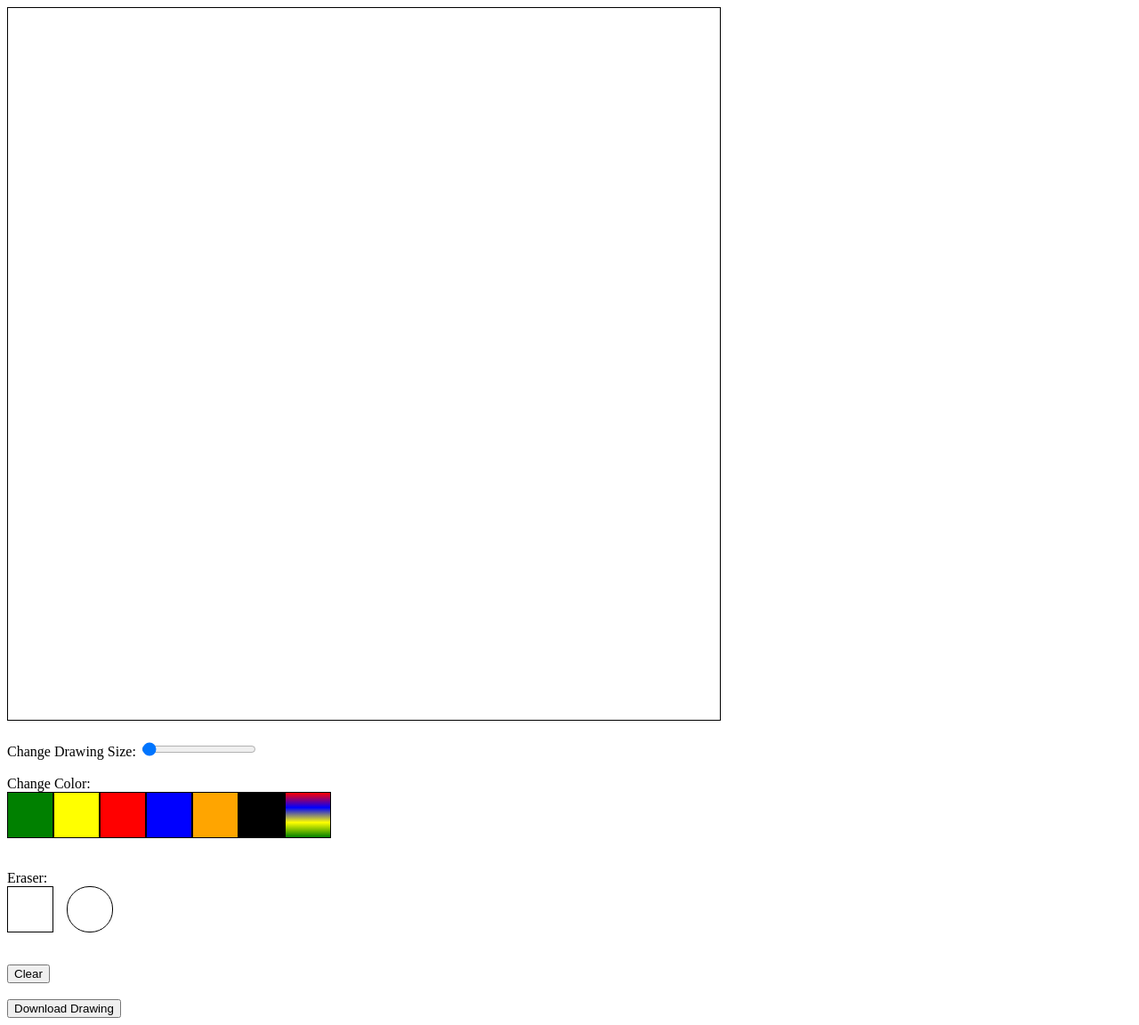
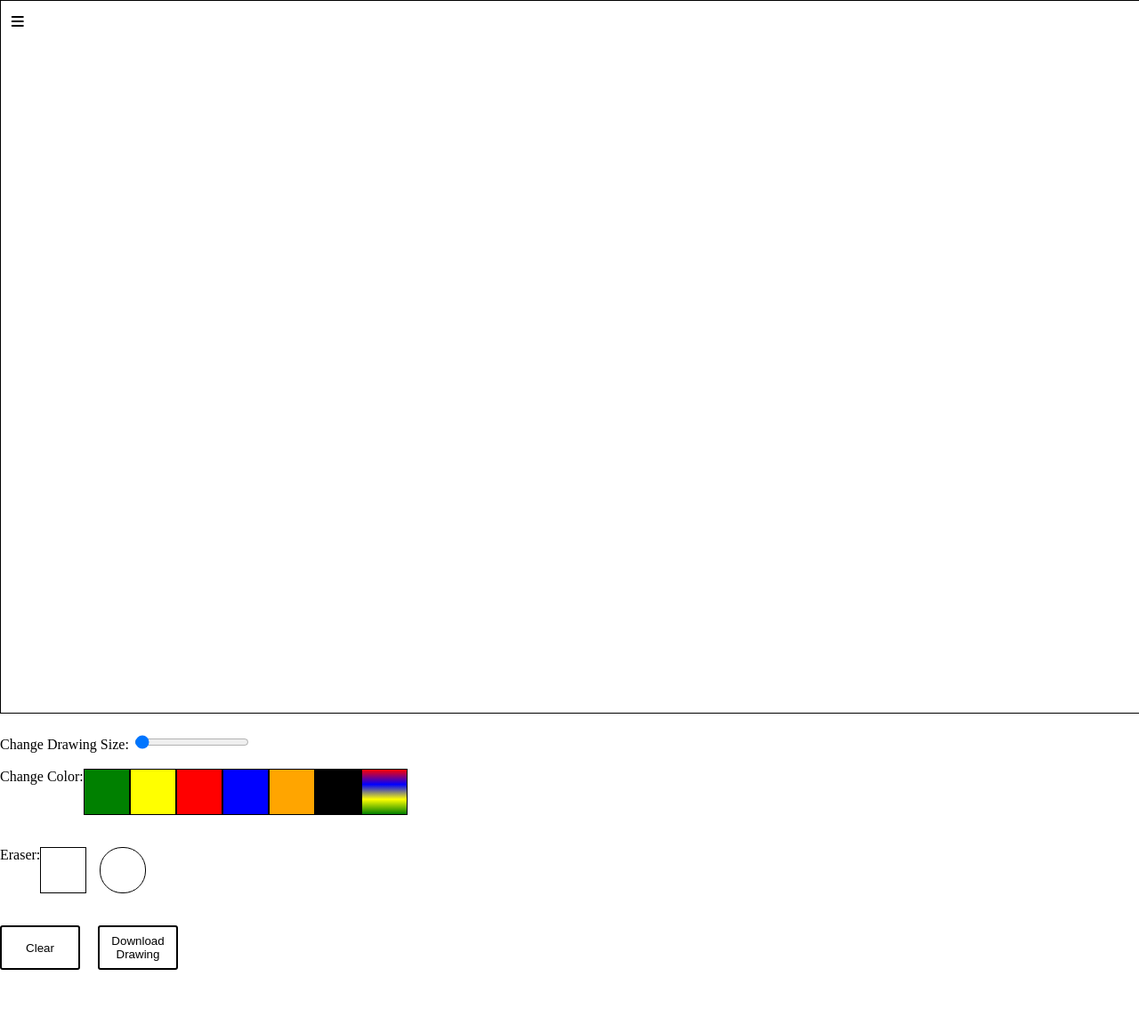
Before and after one commit to BambooCode98/drawing-app, a plain HTML site: page index.html in a window 1280 px wide. Shown: the whole page at 89% size. After the commit the page ends 1090 px from the top, so only its background shows below. Drawn offline with Linux system fonts and the light colour scheme.

Commit message:
adding a menu

```diff
--- a/code2.js
+++ b/code2.js
@@ -12,6 +12,7 @@ let rby = document.querySelector('.rby');
 let eraserSq = document.querySelector('.eraserSquare');
 let eraserC = document.querySelector('.eraserCircle');
 let download = document.querySelector('.download');
+let menu = document.querySelector('.menu');
 let coords = {x:0, y:0};
 let touchCoords = {x:0, y:0};
 let hue = 0;
@@ -20,8 +21,8 @@ let colors = "";
 let colorInt;
 let lineEnd = "";
 
-// ctx.canvas.width = window.innerWidth;
-// ctx.canvas.height = window.innerHeight;
+ctx.canvas.width = window.innerWidth;
+ctx.canvas.height = window.innerHeight;
 
 
 window.addEventListener('load', (e) => {
@@ -50,7 +51,7 @@ eraserC.addEventListener('click', colorChanger)
 rby.addEventListener('click', multiColor)
 
 download.addEventListener('click', (e) => {
-  let canvasURL = canvas.toDataURL();
+  let canvasURL = canvas.toDataURL('yourDrawing/png','1');
   const createAnchor = document.createElement('a');
   createAnchor.href = canvasURL;
   createAnchor.download = "yourDrawing.png";
@@ -58,12 +59,9 @@ download.addEventListener('click', (e) => {
   createAnchor.remove();
 })
 
-// async function downloadCanvas() {
-//   let link = document.querySelector('.link');
-//   link.setAttribute('downlaod', 'yourDrawing.png');
-//   link.setAttribute('href', canvas.toDataURL('yourDrawing.png'));
-//   link.click();
-// }
+menu.addEventListener('click', () => {
+
+})
 
 function initial(event) {
   mousePosition(event);
@@ -103,10 +101,12 @@ function stop() {
 
 function initialTouch(e) {
   e.preventDefault();
+  // [touchCoords.x,touchCoords.y] = [e.touches[0].pageX,e.touches[0].pageX]
   [...e.changedTouches].forEach(touch => {
-    touchPosition(touch);
-    console.log(touchCoords);
-
+    // touchPosition(touch);
+    // console.log(touchCoords);
+    [touchCoords.x,touchCoords.y] = [touch.pageX,touch.pageY]
+    console.log(touchCoords.x,touchCoords.y);
 
   })
   drawing = true;
@@ -124,11 +124,12 @@ function drawTouch(e) {
     }
     ctx.lineJoin = "round";
     ctx.strokeStyle = colors;
-    ctx.moveTo(touch.pageX,touch.pageY);
-    touchPosition(touch);
-    ctx.lineTo(touchCoords.x,touchCoords.y);
+    ctx.moveTo(touchCoords.x,touchCoords.y);
+    // touchPosition(touch);
+    ctx.lineTo(touch.pageX,touch.pageY);
     ctx.stroke();
     ctx.closePath();
+    [touchCoords.x,touchCoords.y] = [touch.pageX,touch.pageY];
   })
 
 
@@ -148,9 +149,7 @@ function stopTouch(e) {
     touchCoords.x = 0;
     touchCoords.y = 0;
     lineEnd = "round";
-    // [...e.changedTouches].forEach( touch => {
 
-    // })
   }
 }
 
--- a/index.html
+++ b/index.html
@@ -5,6 +5,7 @@
         <meta http-equiv="X-UA-Compatible" content="IE=edge">
         <meta name="viewport" content="width=device-width, initial-scale=1.0">
         <title>Etch-a-Sketch</title>
+        <link rel="stylesheet" href="https://cdnjs.cloudflare.com/ajax/libs/font-awesome/6.1.1/css/all.min.css" integrity="sha512-KfkfwYDsLkIlwQp6LFnl8zNdLGxu9YAA1QvwINks4PhcElQSvqcyVLLD9aMhXd13uQjoXtEKNosOWaZqXgel0g==" crossorigin="anonymous" referrerpolicy="no-referrer" />
         <link rel="stylesheet" href="style.css">
     </head>
 
@@ -21,16 +22,18 @@
         <br/>
         <br/>
         <button id="reset">Clear</button> -->
+        <canvas class="canvas" height="440" width="340"></canvas>
 
-        <canvas class="canvas" height="800" width="800"></canvas>
         <br/>
         <br/>
+        <i class="fa-solid fa-bars menubars"></i>
+        <div class="menu">
           <label>Change Drawing Size:</label>
           <input type="range" min="0" max="100" step="1" class="slider">
           <br/>
           <br/>
+          <div class="colorContainer">
             <label>Change Color:</label>
-        <div class="colorContainer">
             <div class="green"></div>
             <div class="yellow"></div>
             <div class="red"></div>
@@ -41,17 +44,20 @@
           </div>
           <br/>
           <br/>
+          <div class="eraserContainer">
             <label>Eraser:</label>
-        <div class="eraserContainer">
             <div class="eraserSquare"></div>
             <div class="eraserCircle"></div>
           </div>
           <br/>
           <br/>
+          <div class="buttonContainer">
             <button class="clear">Clear</button>
             <br/>
             <br/>
             <button class="download">Download Drawing</button>
+          </div>
+        </div>
 
         <script src="code2.js"></script>
     </body>
--- a/style.css
+++ b/style.css
@@ -1,21 +1,104 @@
-
-
-.canvas{
-    border: 1px solid black;
-    /* touch-action: none; */
+html,
+body {
+  margin: 0;
+  padding: 0;
 }
 
-.colorContainer, .eraserContainer{
+* {
+  user-select: none;
+}
+
+.canvas {
+  border: 1px solid black;
+  margin: 0;
+}
+
+.menubars {
+  cursor: pointer;
+  animation-play-state: paused;
+  position: absolute;
+  top: 2%;
+  left: 1%;
+}
+
+.menubars:hover {
+  animation: menuColor 3s infinite;
+  animation-play-state: running;
+}
+
+@keyframes menuColor {
+  0% {
+    color: black;
+  }
+  25% {
+    color: rgb(87, 87, 87);
+  }
+  50% {
+    color: rgb(105, 105, 105);
+  }
+  75% {
+    color: rgb(87, 87, 87);
+  }
+  100% {
+    color: black;
+  }
+}
+
+.menu {
+
+}
+
+@media only screen and (min-width: 500px) {
+  /* .canvas{
+        height: 800px;
+        width: 800px;
+    } */
+  /* html{
+      display: flex;
+			justify-content: center;
+			position: relative;
+		}
+
+		.colorContainer {
+			display: flex;
+			position: absolute;
+			top: 50px;
+			left: 170px;
+		}
+
+		.eraserContainer{
+			display: flex;
+			position: absolute;
+			top: 140px;
+			left: 170px;
+		}
+
+		label{
+			margin-right: 0.5rem;
+			position: absolute;
+			top: -20px;
+		} */
+}
+
+.colorContainer,
+.eraserContainer {
   display: flex;
 }
 
-.red, .orange, .yellow, .green, .blue, .black, .rby, .eraserSquare{
+.red,
+.orange,
+.yellow,
+.green,
+.blue,
+.black,
+.rby,
+.eraserSquare {
   border: 1px solid black;
   height: 50px;
   width: 50px;
 }
 
-.eraserCircle{
+.eraserCircle {
   border: 1px solid black;
   height: 50px;
   width: 50px;
@@ -23,30 +106,44 @@
   margin-left: 15px;
 }
 
-.red{
+.red {
   background-color: red;
 }
 
-.orange{
+.orange {
   background-color: orange;
 }
 
-.green{
+.green {
   background-color: green;
 }
 
-.yellow{
+.yellow {
   background-color: yellow;
 }
 
-.blue{
+.blue {
   background-color: blue;
 }
 
-.black{
+.black {
   background-color: black;
 }
 
-.rby{
+.rby {
   background-image: linear-gradient(red, blue, yellow, green);
 }
+
+.buttonContainer {
+  display: flex;
+  gap: 10px;
+}
+
+.download,
+.clear {
+  border: 2px solid black;
+  border-radius: 3px;
+  background-color: white;
+  width: 90px;
+  height: 50px;
+}
```
Lines whose indentation alone changed are shown as unchanged.
